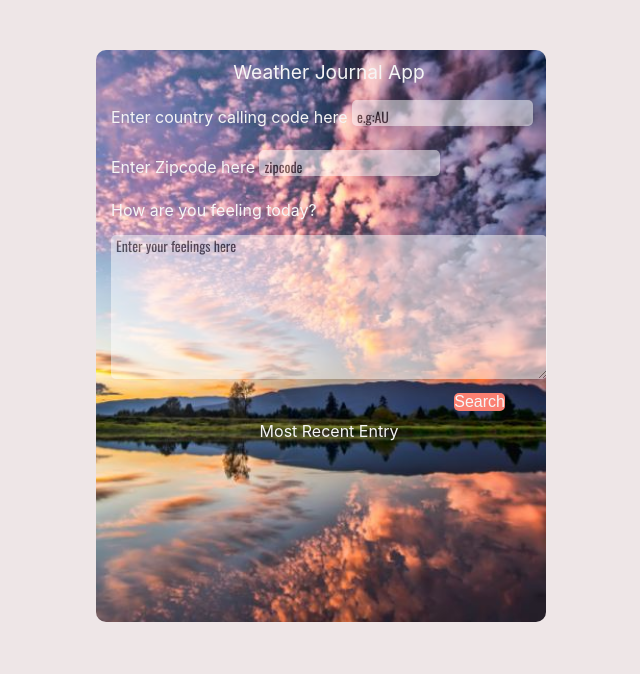
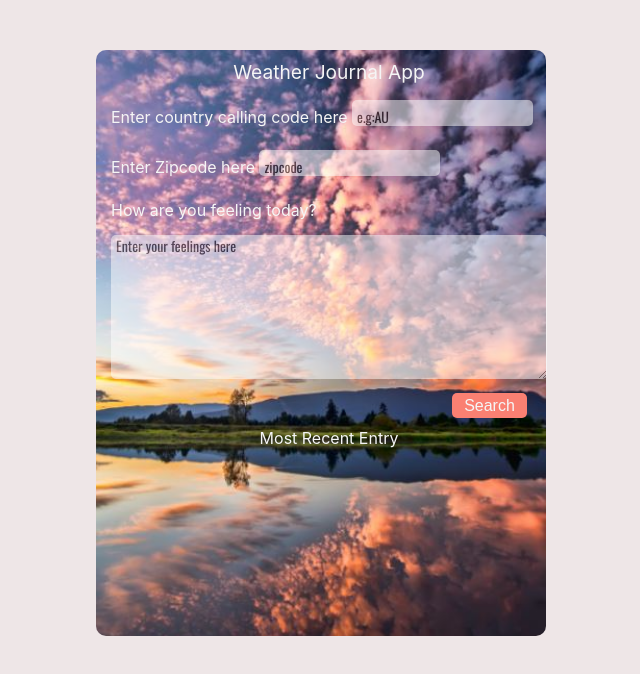
Before and after one commit to ZQWang39/Udacity-Project-3.-Weather-Journal-App, a website built with webpack: page src/client/views/index.html in a window 1280 px wide. Shown: the whole page, without its empty margins (319-959 px from the left). Built offline with nearby package versions, Linux system fonts and the light colour scheme; a web font is replaced by a local one.

Commit message:
Update App style

```diff
--- a/src/client/styles/style.scss
+++ b/src/client/styles/style.scss
@@ -44,9 +44,11 @@ input{
 }
 
 button{
+    width: 75px;
+    height: 25px;
     float: right;
     margin-top: 10px;
-    margin-right: 42px;
+    margin-right: 20px;
     border-radius: 5px;
     border: none;
     background: salmon;
```
